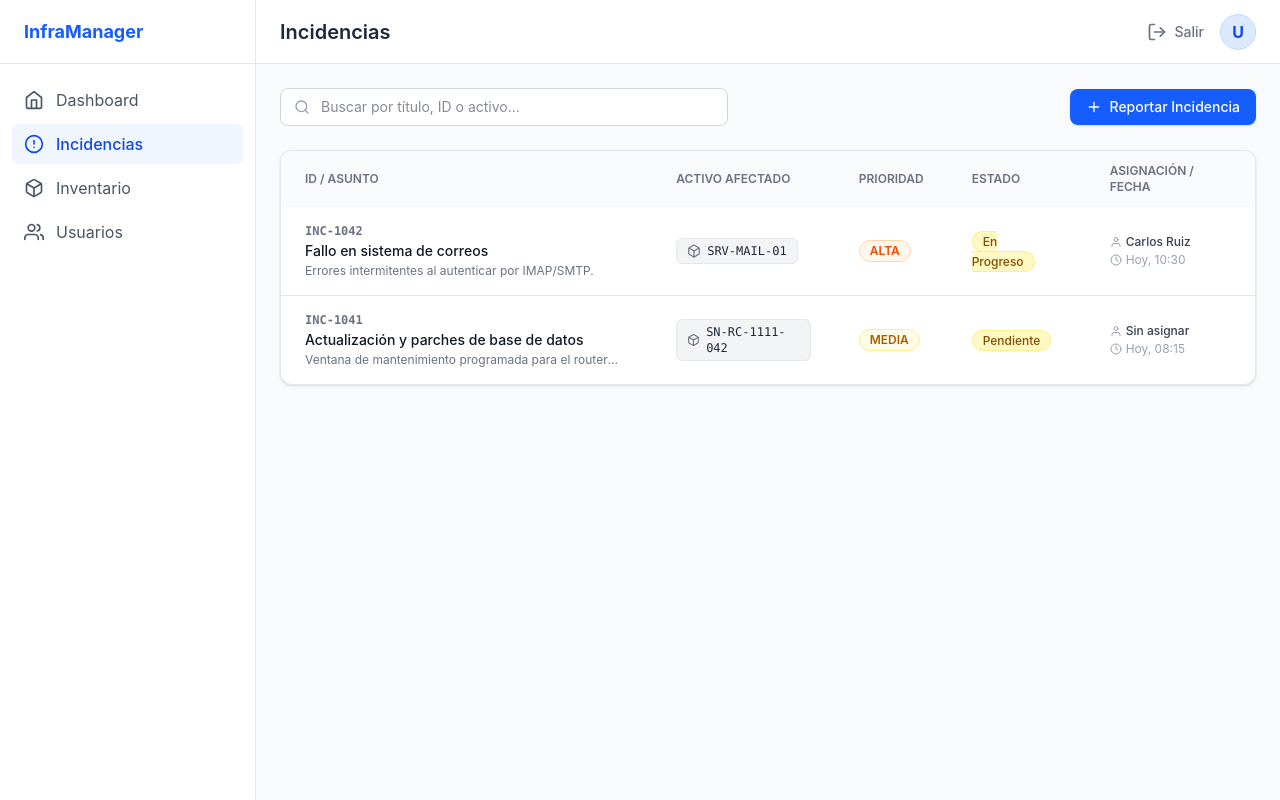
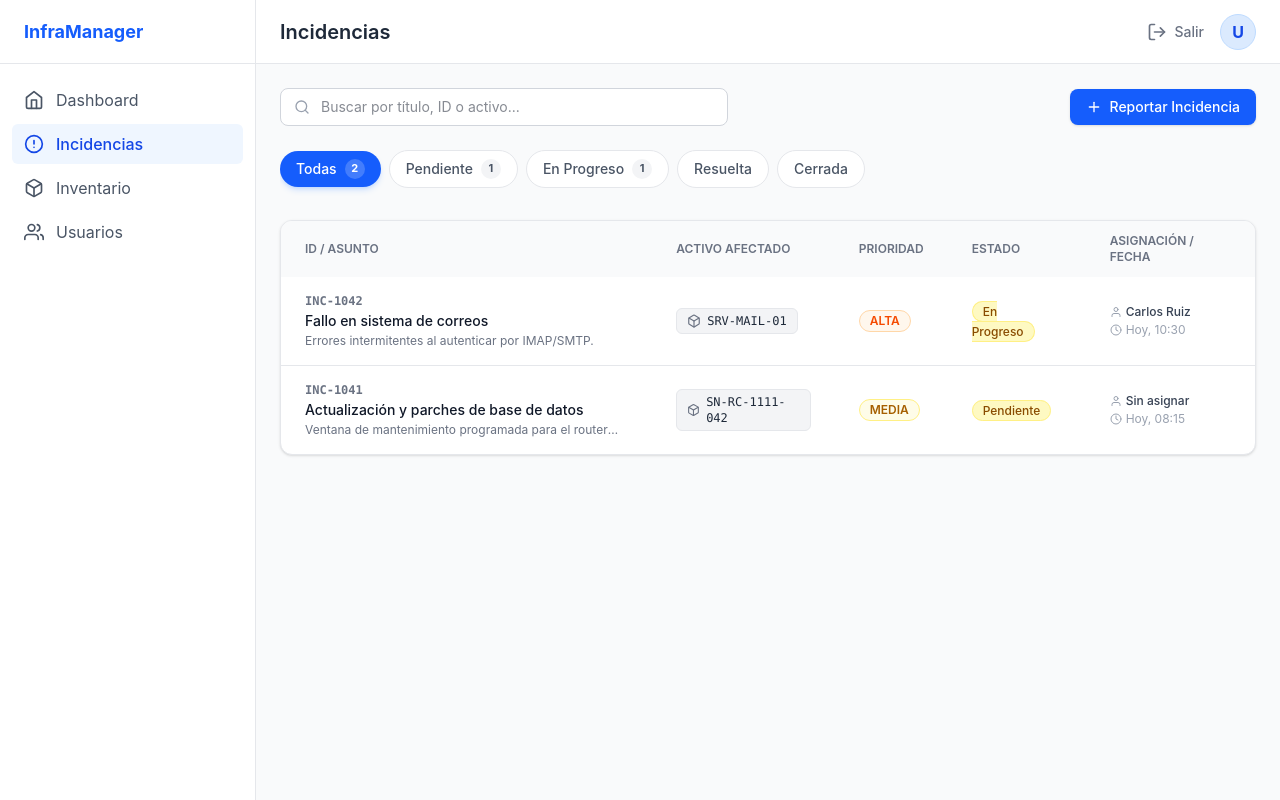
Before and after one commit to Srivera7483/Taller-Integracion-II, a React (Vite) app in the folder frontend-web/: page /incidencias in a window 1280 px wide. Built offline with nearby package versions, Linux system fonts and the light colour scheme.

Commit message:
[TAL-57] feat: implementar componentes de filtrado visual por estados de incidencias #time 1h 30m

```diff
--- /dev/null
+++ b/frontend-web/src/components/StatusFilter.jsx
@@ -0,0 +1,39 @@
+import React from 'react';
+
+const StatusFilter = ({ options, activeFilter, onFilterChange, counts }) => {
+  return (
+    <div className="flex items-center gap-2 overflow-x-auto pb-2 scrollbar-hide">
+      {options.map((option) => {
+        const isActive = activeFilter === option;
+        const count = counts?.[option] ?? 0;
+
+        return (
+          <button
+            key={option}
+            onClick={() => onFilterChange(option)}
+            className={`
+              relative flex items-center gap-2 px-4 py-2 rounded-full text-sm font-medium transition-all duration-300 whitespace-nowrap
+              ${isActive
+                ? 'bg-blue-600 text-white shadow-md shadow-blue-500/20'
+                : 'bg-white text-gray-600 border border-gray-200 hover:bg-gray-50 hover:text-gray-900'
+              }
+            `}
+          >
+            <span>{option}</span>
+            {count > 0 && (
+              <span
+                className={`flex items-center justify-center min-w-[20px] h-5 px-1.5 rounded-full text-[11px] font-bold transition-colors
+                  ${isActive ? 'bg-white/20 text-white' : 'bg-gray-100 text-gray-600 group-hover:bg-gray-200'}
+                `}
+              >
+                {count}
+              </span>
+            )}
+          </button>
+        );
+      })}
+    </div>
+  );
+};
+
+export default StatusFilter;
--- a/frontend-web/src/views/Incidencias.jsx
+++ b/frontend-web/src/views/Incidencias.jsx
@@ -1,6 +1,7 @@
 import React, { useState } from 'react';
 import { Link } from 'react-router-dom';
 import StatusBadge from '../components/StatusBadge';
+import StatusFilter from '../components/StatusFilter';
 import {
   FiSearch,
   FiPlus,
@@ -18,20 +19,36 @@ const Incidencias = () => {
   // Cargar incidencias desde cookies y datos base al montar
   const [incidencias, setIncidencias] = useState(() => getIncidencias());
   const [terminoBusqueda, setTerminoBusqueda] = useState('');
+  const [filtroEstado, setFiltroEstado] = useState('Todas');
 
   const recargarIncidencias = () => {
     const data = getIncidencias();
     setIncidencias(data);
   };
 
+  // Calcular contadores por estado
+  const counts = incidencias.reduce((acc, inc) => {
+    const estado = inc.estado || 'Pendiente';
+    acc[estado] = (acc[estado] || 0) + 1;
+    acc['Todas'] = (acc['Todas'] || 0) + 1;
+    return acc;
+  }, { 'Todas': 0 });
+
   // Filtrado reactivo en tiempo real
   const incidenciasFiltradas = incidencias.filter((inc) => {
+    // Filtro por texto
     const texto = terminoBusqueda.toLowerCase();
     const coincideTitulo = inc.titulo?.toLowerCase().includes(texto);
     const coincideActivo = inc.id_activo?.toLowerCase().includes(texto);
     const coincideId = inc.id?.toLowerCase().includes(texto);
     const coincideCategoria = inc.categoria?.toLowerCase().includes(texto);
-    return coincideTitulo || coincideActivo || coincideId || coincideCategoria;
+    const matchBusqueda = coincideTitulo || coincideActivo || coincideId || coincideCategoria;
+
+    // Filtro por estado
+    const incEstado = inc.estado || 'Pendiente';
+    const matchEstado = filtroEstado === 'Todas' || incEstado.toLowerCase() === filtroEstado.toLowerCase();
+
+    return matchBusqueda && matchEstado;
   });
 
   const tieneTemporales = incidencias.some((inc) => inc.esTemporal);
@@ -85,6 +102,14 @@ const Incidencias = () => {
           </Link>
         </div>
       </div>
+
+      {/* Filtros visuales por estado */}
+      <StatusFilter
+        options={['Todas', 'Pendiente', 'En Progreso', 'Resuelta', 'Cerrada']}
+        activeFilter={filtroEstado}
+        onFilterChange={setFiltroEstado}
+        counts={counts}
+      />
 
       {/* Banner Informativo sobre Cookies Temporales */}
       {tieneTemporales && (
```
Also changed, not shown: 1 other file (tests, documents, lock files or other folders).
